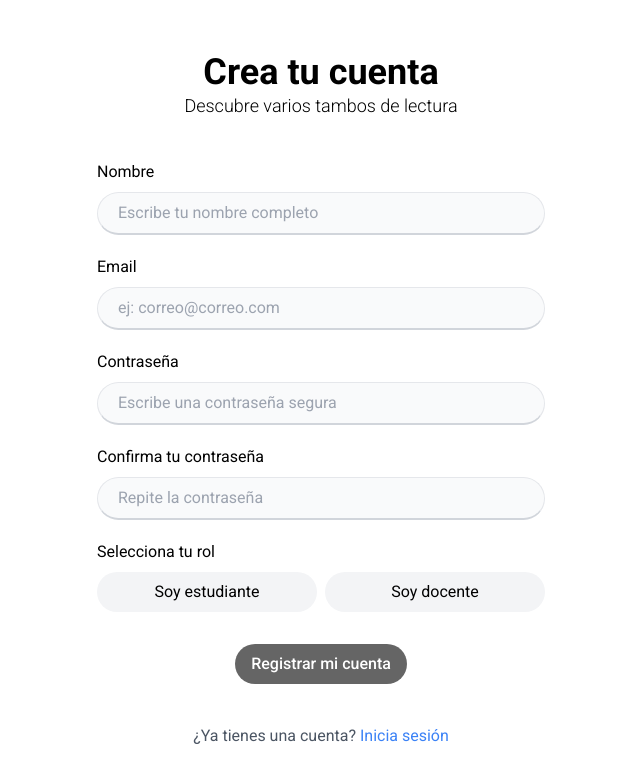
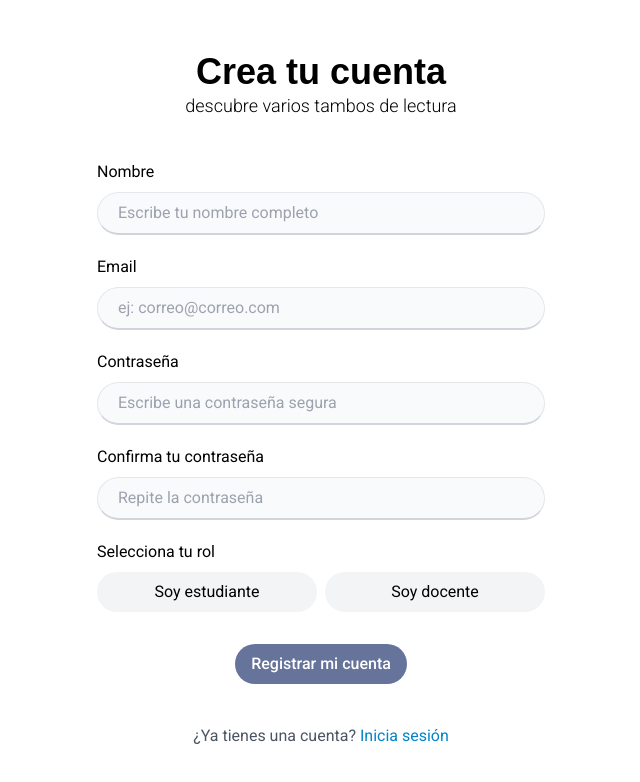
Before and after one commit to msmontenegro3/tampu-frontend, an Angular app: page /register in a window 1280 px wide. Shown: the top 782 px of the page, without its empty margins (319-959 px from the left). Built offline with nearby package versions, Linux system fonts and the light colour scheme; a web font is replaced by a local one.

Commit message:
before the dashboards

```diff
--- a/src/app/auth/login/login.component.html
+++ b/src/app/auth/login/login.component.html
@@ -54,7 +54,7 @@
     <!-- Registro -->
     <p class="text-center text-gray-600">
         ¿No tienes una cuenta?
-        <a routerLink="/register" class="text-blue-500 hover:underline cursor-pointer">Regístrate</a>
+        <a routerLink="/register" class="text-sky-600 hover:underline cursor-pointer">Regístrate</a>
     </p>
 
 </section>
--- a/src/app/auth/register/register.component.html
+++ b/src/app/auth/register/register.component.html
@@ -2,7 +2,7 @@
 
     <div class="flex flex-col items-center">
         <h1>Crea tu cuenta</h1>
-        <p class="font-light text-lg">Descubre varios tambos de lectura</p>
+        <p class="font-light text-lg">descubre varios tambos de lectura</p>
     </div>
 
     <form [formGroup]="registerForm" (ngSubmit)="onSubmit()" class="w-full max-w-md space-y-5">
@@ -102,7 +102,7 @@
     <!-- VOLVER -->
     <p class="text-center text-gray-600">
         ¿Ya tienes una cuenta?
-        <a routerLink="/login" class="text-blue-500 hover:underline cursor-pointer">
+        <a routerLink="/login" class="text-sky-600 hover:underline cursor-pointer">
             Inicia sesión
         </a>
     </p>
--- /dev/null
+++ b/src/app/core/events.service.ts
@@ -0,0 +1,9 @@
+import { Injectable } from '@angular/core';
+
+@Injectable({
+  providedIn: 'root'
+})
+export class EventsService {
+
+  constructor() { }
+}
--- a/src/styles.css
+++ b/src/styles.css
@@ -1,12 +1,10 @@
 /* Font */
 @import url('https://fonts.googleapis.com/css2?family=Roboto:ital,wght@0,100..900;1,100..900&display=swap');
-
+@import url('https://fonts.googleapis.com/css2?family=REM:ital,wght@0,100..900;1,100..900&display=swap');
 /* You can add global styles to this file, and also import other style files */
 @tailwind base;
 @tailwind components;
 @tailwind utilities;
-
-@theme {}
 
 @layer base {
     html {
@@ -14,6 +12,7 @@
     }
 
     h1 {
+        font-family: "Rem", sans-serif;
         @apply text-4xl font-bold;
     }
 }
@@ -22,7 +21,7 @@
 
     /* BOTONES */
     .primary-btn {
-        @apply w-full md:w-auto bg-black rounded-full px-4 py-2 text-white font-medium hover:bg-slate-700 transition-colors duration-200 ease-in-out disabled:opacity-60 disabled:cursor-not-allowed;
+        @apply w-full md:w-auto bg-primaryblue rounded-full px-4 py-2 text-white font-medium hover:bg-sky-700 transition-colors duration-200 ease-in-out disabled:opacity-60 disabled:cursor-not-allowed;
     }
 
     /* FORMULARIOS */
--- a/tailwind.config.js
+++ b/tailwind.config.js
@@ -4,7 +4,11 @@ module.exports = {
     "./src/**/*.{html,ts}",
   ],
   theme: {
-    extend: {},
+    extend: {
+      colors: {
+        primaryblue: "#021859",
+      }
+    },
   },
   plugins: [],
 }
```
Also changed, not shown: 1 other file (tests, documents, lock files or other folders).
